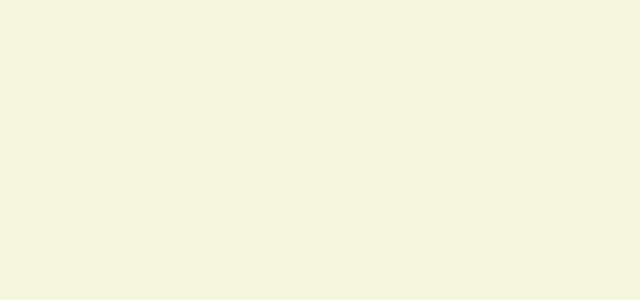
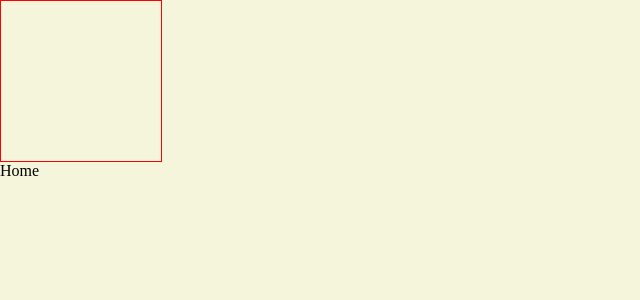
Before and after one commit to joshrobertsv2/code-kipper, a React (Create React App) app in the folder client/: page / in a window 1280 px wide. Shown: the top 300 px of the page, without its empty margins (0-640 px from the left). Built offline with nearby package versions, Linux system fonts and the light colour scheme.

Commit message:
styled login and register page

```diff
--- a/client/src/App.js
+++ b/client/src/App.js
@@ -1,5 +1,6 @@
 import Login from './components/Login/Login'
 import Register from './components/Register/Register'
+import Home from './components/Home/Home'
 import { BrowserRouter as Router, Switch, Route } from 'react-router-dom'
 
 function App() {
@@ -9,6 +10,7 @@ function App() {
         <Switch>
           <Route exact path = "/login" component={Login} />
           <Route exact path = "/register" component={Register} />
+          <Route exact path = "/" component={Home} />
         </Switch>
       </Router>
     </>
--- /dev/null
+++ b/client/src/components/Home/Home.jsx
@@ -0,0 +1,27 @@
+import React from 'react'
+import { Container } from './Home.styles'
+import Sidebar from '../Sidebar/Sidebar'
+
+const AppStyles = () => {
+  const app = document.querySelector('#root')
+
+  app.style.display = 'grid'
+  app.style.flexDirection = 'column'
+  app.style.gridTemplate = `
+  a b b c 40px / 1fr 1fr 1fr 1fr
+  a b b c 40px / 1fr 1fr 1fr 1fr
+  a b b . 40px / 1fr 1fr 1fr 1fr
+  `
+}
+
+const Home = () => {
+  AppStyles()
+  return (
+    <Container>
+      <Sidebar />
+      Home
+    </Container>
+  )
+}
+
+export default Home
--- /dev/null
+++ b/client/src/components/Home/Home.styles.js
@@ -0,0 +1,6 @@
+import styled from 'styled-components'
+
+export const Container = styled.div`
+  display: inline;
+  width: 50%;`
+Container.displayName = 'Container'
--- a/client/src/components/Login/Login.jsx
+++ b/client/src/components/Login/Login.jsx
@@ -3,10 +3,19 @@ import { useHistory } from 'react-router-dom'
 import { Container, FormInput, SubmitButton, Label, Title, RegisterText } from './Login.styles'
 import axios from 'axios'
 
+const setAppStyles = () => {
+  const app = document.querySelector('#root')
+
+  app.style.display = 'flex'
+  app.style.justifyContent = 'center'
+  app.style.alignItems = 'center'
+}
+
 const Login = () => {
   const emailInput = useRef()
   const passwordInput = useRef()
   const history = useHistory()
+  setAppStyles()
 
   const handleSubmit = async (e) => {
     e.preventDefault()
--- a/client/src/components/Register/Register.jsx
+++ b/client/src/components/Register/Register.jsx
@@ -2,6 +2,14 @@ import React, { useRef } from 'react'
 import { useHistory } from 'react-router-dom'
 import { Container, FormInput, SubmitButton, Label, Title, RegisterText } from './Register.styles'
 import axios from 'axios'
+
+const setAppStyles = () => {
+  const app = document.querySelector('#root')
+
+  app.style.display = 'flex'
+  app.style.justifyContent = 'center'
+  app.style.alignItems = 'center'
+}
 
 const Register = () => {
   const nameInput = useRef()
@@ -9,6 +17,7 @@ const Register = () => {
   const passwordInput = useRef()
   const confirmPasswordInput = useRef()
   const history = useHistory()
+  setAppStyles()
 
   const handleSubmit = async (e) => {
     e.preventDefault()
--- /dev/null
+++ b/client/src/components/Sidebar/Sidebar.jsx
@@ -0,0 +1,16 @@
+import React from 'react'
+import { Container } from './Sidebar.styles'
+
+
+
+
+const Sidebar = () => {
+
+  return (
+    <Container>
+
+    </Container>
+  )
+}
+
+export default Sidebar
--- /dev/null
+++ b/client/src/components/Sidebar/Sidebar.styles.js
@@ -0,0 +1,7 @@
+import styled from 'styled-components'
+
+export const Container = styled.div`
+  border: 1px solid red;
+  height: 10rem;
+  width: 10rem;`
+Container.displayName = 'Container'
--- a/client/src/index.css
+++ b/client/src/index.css
@@ -8,9 +8,5 @@ div#root {
   height: 100%;
   width: 100%;
   margin: 0;
-  display: flex;
-  flex-direction: row;
-  justify-content: center;
-  align-items: center;
   background: beige;
 }
```
